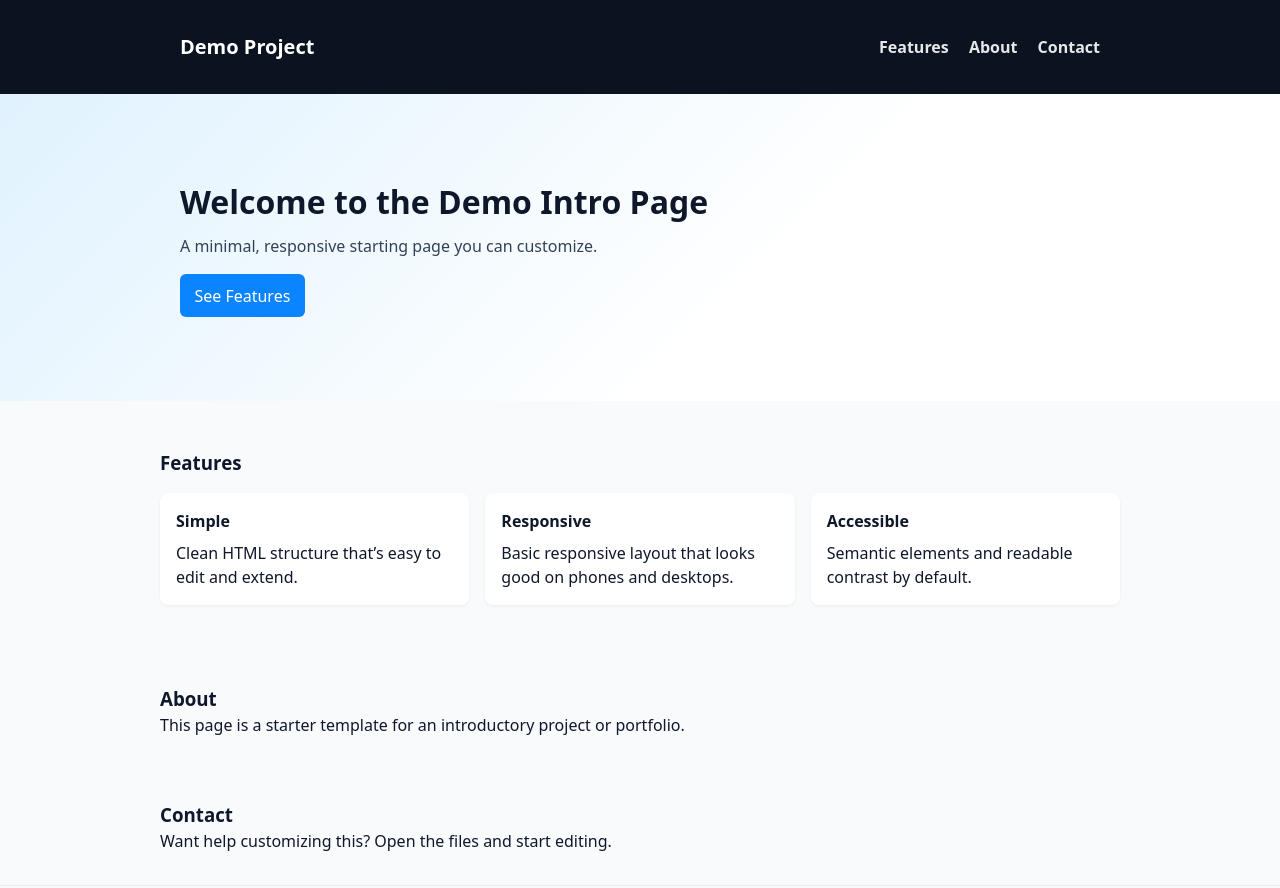
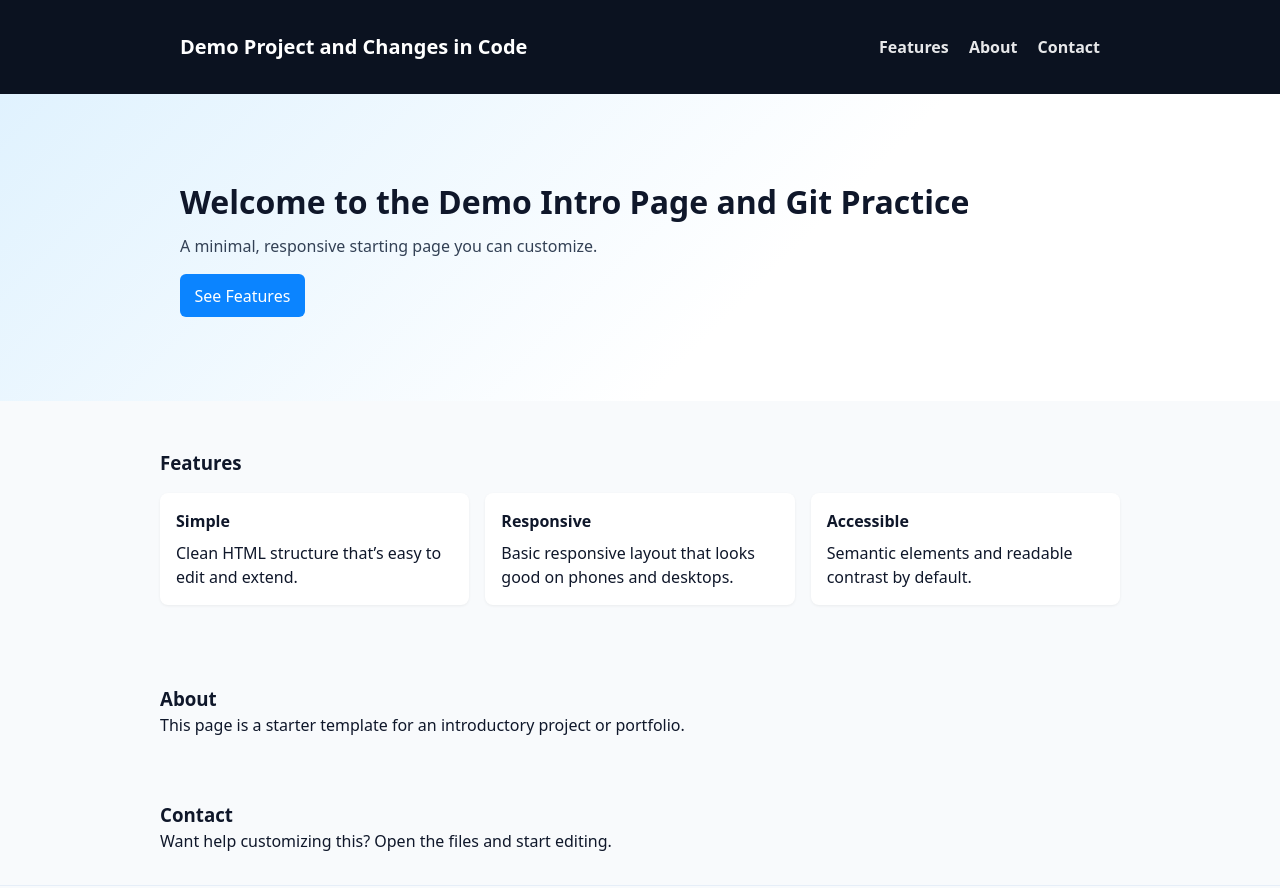
Before and after one commit to arya10012/Gitdemo_practice, a plain HTML site: page index.html in a window 1280 px wide. Shown: the top 888 px of the page. Drawn offline with Linux system fonts and the light colour scheme.

Commit message:
Update header and section titles in index.html

```diff
--- a/index.html
+++ b/index.html
@@ -11,7 +11,7 @@
 <body>
     <header class="site-header">
         <div class="container header-inner">
-            <h1 class="logo">Demo Project</h1>
+            <h1 class="logo">Demo Project and Changes in Code</h1>
             <nav class="nav">
                 <a href="#features">Features</a>
                 <a href="#about">About</a>
@@ -23,7 +23,7 @@
     <main>
         <section class="hero">
             <div class="container">
-                <h2>Welcome to the Demo Intro Page</h2>
+                <h2>Welcome to the Demo Intro Page and Git Practice</h2>
                 <p class="lead">A minimal, responsive starting page you can customize.</p>
                 <p><a class="cta" href="#features">See Features</a></p>
             </div>
```
